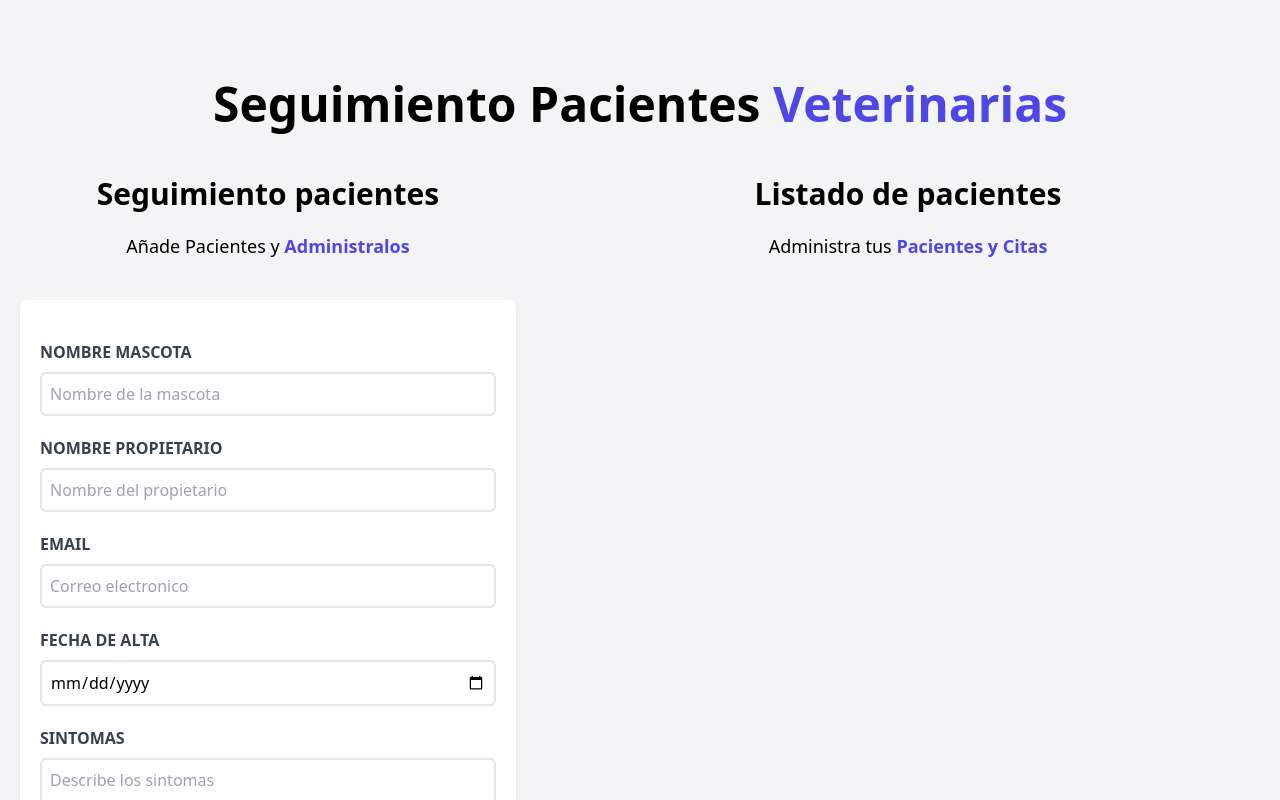
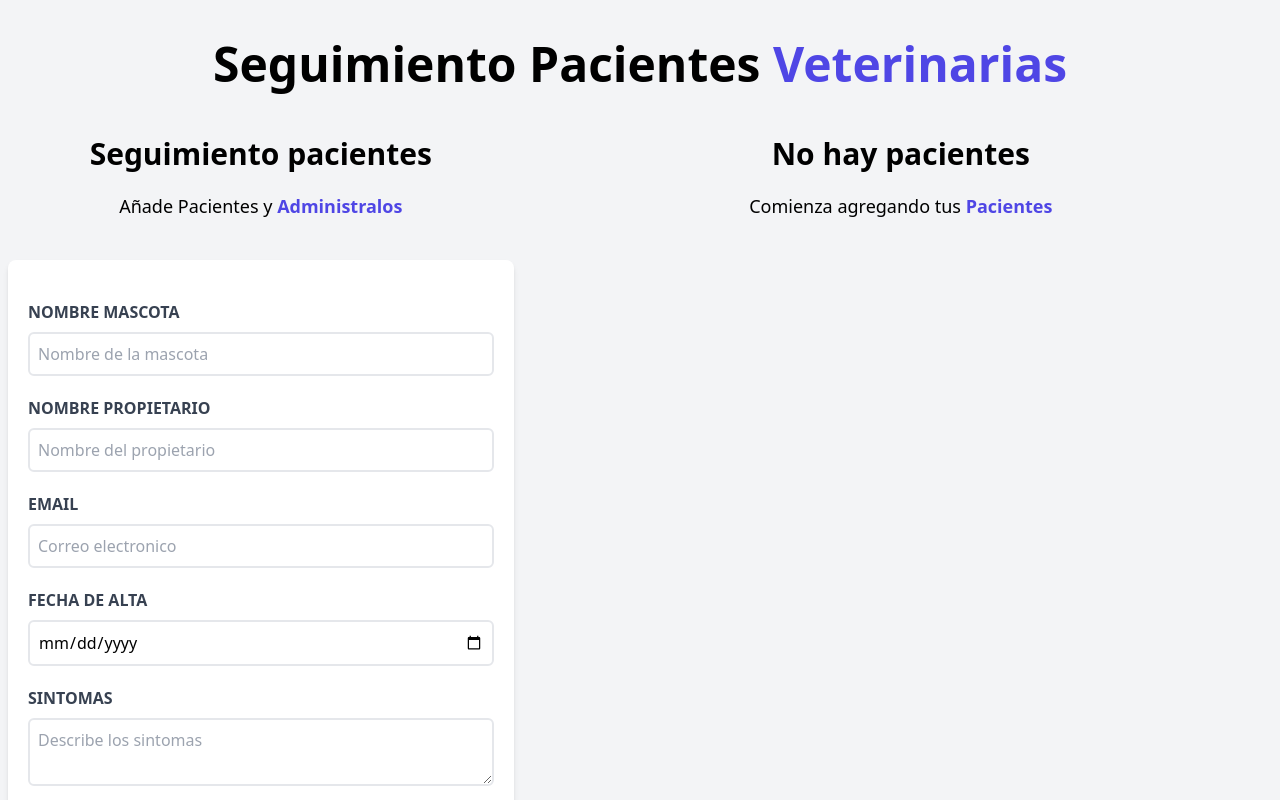
Before and after one commit to DiegoDiazVi/veternary-control, a React (Vite) app: page / in a window 1280 px wide. Shown: the top 800 px of the page. Built offline with nearby package versions, Linux system fonts and the light colour scheme.

Commit message:
style(*): add new styles and buttons

```diff
--- a/src/App.jsx
+++ b/src/App.jsx
@@ -6,7 +6,7 @@ import ListadoPacientes from './components/ListadoPacientes'
 const App = () => {
   const [pacientes, setPacientes] = useState([]);
   return (
-    <div className='container mx-auto mt-20'>
+    <div className='container mx-auto mt-10'>
       <Header />
       <div className='mt-12 md:flex'>
         <Formulario
--- a/src/components/Formulario.jsx
+++ b/src/components/Formulario.jsx
@@ -51,7 +51,7 @@ const Formulario = ({pacientes, setPacientes}) => {
         setError(false);
     }
     return (
-        <div className='md:w-1/2 lg:w-2/5 mx-5'>
+        <div className='md:w-1/2 lg:w-2/5 mx-2'>
 
             <h2 className='font-black text-3xl text-center'>
                 Seguimiento pacientes
--- a/src/components/ListadoPacientes.jsx
+++ b/src/components/ListadoPacientes.jsx
@@ -2,8 +2,11 @@ import React from 'react'
 import Paciente from './Paciente'
 
 const ListadoPacientes = ({pacientes}) => {
+
     return (
-        <div className='md:w-1/2 lg:w-3/5 md:h-screen overflow-y-scroll'>
+        <div className='md:w-1/2 lg:w-3/5 md:h-screen overflow-auto '>
+            {pacientes.length > 0 ? (
+                <>
                 <h2 className='font-black text-center text-3xl'>
                     Listado de pacientes
                 </h2>
@@ -17,6 +20,19 @@ const ListadoPacientes = ({pacientes}) => {
                         <Paciente key={paciente.id} paciente={paciente}/>
                     )
                 })}
+                </>
+            ) : (
+                <>
+                    <h2 className='font-black text-center text-3xl'>
+                        No hay pacientes
+                    </h2>
+
+                    <p className='text-lg mt-5 mb-10 text-center'>
+                        Comienza agregando tus {''}
+                        <span className='text-indigo-600 font-bold '>Pacientes</span>
+                    </p>
+                </>
+            )}
         </div>
     )
 }
--- a/src/components/Paciente.jsx
+++ b/src/components/Paciente.jsx
@@ -3,7 +3,7 @@ import React from 'react'
 const Paciente = ({paciente}) => {
     const { nombre, propieatrio, email, fecha,  sintomas } = paciente;
     return (
-        <div className='mx-5 my-5 bg-white shadow-md px-5 py-10 rounded-lg'>
+        <div className='mx-2 my-5 bg-white shadow-md px-5 py-10 rounded-lg'>
             <p className='font-bold mb-3 text-gray-700 uppercase'>
                 Nombre: {''}
                 <span className='font-normal normal-case'>{nombre}</span>
@@ -24,6 +24,20 @@ const Paciente = ({paciente}) => {
                 Sintomas: {''}
                 <span className='font-normal normal-case'>{sintomas}</span>
             </p>
+            <div className='flex justify-between mt-5'>
+                <button
+                    type='button'
+                    className='py-2 px-10 bg-indigo-600 hover:bg-indigo-800 text-white font-bold uppercase rounded-md'
+                >
+                    Editar
+                </button>
+                <button
+                    type='button'
+                    className='py-2 px-10 bg-red-600 hover:bg-red-800 text-white font-bold uppercase rounded-md'
+                >
+                    Eliminar
+                </button>
+            </div>
         </div>
     )
 }
```
Lines whose indentation alone changed are shown as unchanged.
